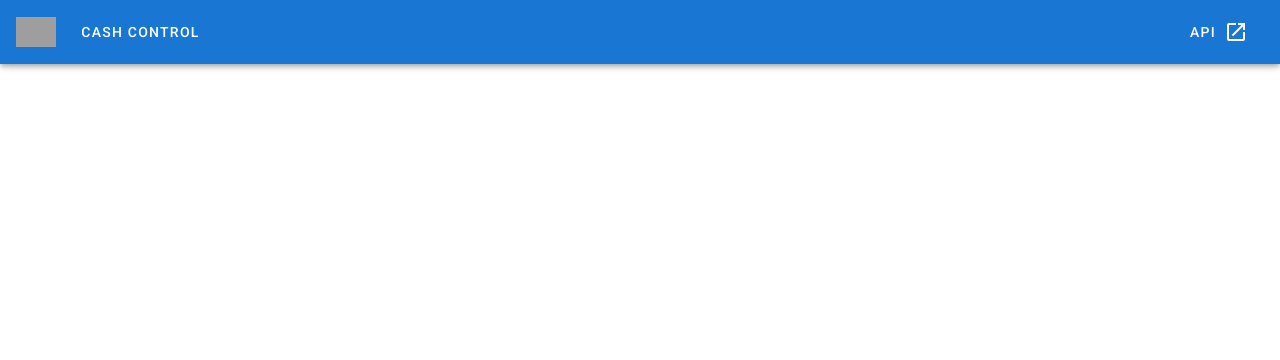
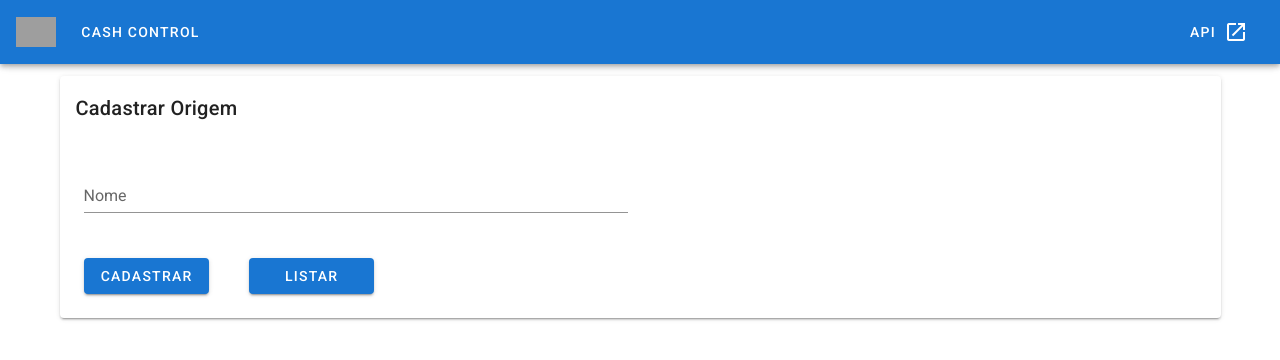
Before and after one commit to lucasromagnoli/cashcontrol-spa, a Vue app: page /origin in a window 1280 px wide. Shown: the top 360 px of the page. Built offline with nearby package versions, Linux system fonts and the light colour scheme; grey boxes are pictures that could not be loaded.

Commit message:
Inserindo a versão alpha das origens

```diff
--- a/src/pages/Category.vue
+++ b/src/pages/Category.vue
@@ -36,10 +36,10 @@
 </template>
 
 <script>
-import {api} from "@/service/api";
+import {api} from '@/service/api';
 
 export default {
-  name: "Category",
+  name: 'Category',
   data: () => ({
     loading: true,
     search: '',
--- /dev/null
+++ b/src/pages/origens/OriginForm.vue
@@ -0,0 +1,93 @@
+<template>
+  <v-container>
+    <v-card>
+      <v-card-title>Cadastrar Origem</v-card-title>
+      <v-container>
+        <v-alert
+            v-if="success || error"
+            :type="this.success ? 'success' : 'error'"
+        >{{ alertMessage }}
+        </v-alert>
+
+          <v-col cols="12" md="6">
+            <v-text-field
+                label="Nome"
+                v-model="name"
+            >
+            </v-text-field>
+          </v-col>
+
+        <v-col cols="12" md="6">
+          <v-btn
+              width="125px"
+              color="primary"
+              @click.prevent="insert"
+          >
+            <span v-if="!loading">Cadastrar</span>
+
+            <v-progress-circular
+                indeterminate
+                color="white"
+                v-if="loading"
+            ></v-progress-circular>
+          </v-btn>
+
+          <v-btn
+              width="125px"
+              color="primary"
+              class="ml-10"
+              :to="{name: 'originList'}"
+          >
+            <span>Listar</span>
+          </v-btn>
+        </v-col>
+
+      </v-container>
+    </v-card>
+  </v-container>
+</template>
+
+<script>
+
+
+import {api, endpoint} from '@/service/api';
+
+export default {
+  name: 'OrigenForm',
+  data() {
+    return {
+      success: false,
+      error: false,
+      loading: false,
+      alertMessage: '',
+      name: ''
+    }
+  },
+  methods: {
+    insert() {
+      const payload = {
+        name: this.name
+      };
+      this.loading = true;
+
+      api.post(endpoint.ORIGIN, payload).then(r => {
+        this.success = true;
+        this.error = false;
+        this.name = '';
+        this.alertMessage = r.data.message;
+        this.loading = false;
+      }).catch(({response}) => {
+        this.success = false
+        this.error = true;
+        this.alertMessage = response.data.message;
+        this.loading = false;
+        console.error(response);
+      });
+    }
+  }
+}
+</script>
+
+<style scoped>
+
+</style>
--- /dev/null
+++ b/src/pages/origens/OriginList.vue
@@ -0,0 +1,64 @@
+<template>
+  <v-container>
+    <v-card>
+      <v-card-title>
+        <h1>Origens</h1>
+      </v-card-title>
+
+      <v-card-title
+          class="align-end">
+        <v-text-field
+            append-icon="mdi-magnify"
+            label="Pesquisar"
+            v-model="search"
+            single-line
+            hide-details
+        ></v-text-field>
+        <v-spacer></v-spacer>
+
+        <v-btn
+            color="primary"
+            :to="{name: 'originForm'}"
+        >
+          Cadastrar
+        </v-btn>
+      </v-card-title>
+      <v-data-table
+          dense
+          :headers="headers"
+          :items="origins"
+          :loading="loading"
+          :search="search"
+          item-key="name"
+          class="elevation-1"
+      ></v-data-table>
+    </v-card>
+  </v-container>
+</template>
+
+<script>
+import {api, endpoint, map} from '@/service/api';
+
+export default {
+  name: 'OriginList',
+  data: () => ({
+    search: '',
+    loading: true,
+    lastLoad: null,
+    origins: [],
+    headers: [
+      {text: 'Código', value: 'id', align: 'start'},
+      {text: 'Nome', value: 'name'},
+    ],
+  }),
+  async created() {
+    const request = await api.get(map(endpoint.ORIGIN, endpoint.SEARCH));
+    this.origins = request.data.payload.content;
+    this.loading = false;
+  }
+}
+</script>
+
+<style scoped>
+
+</style>
--- a/src/router/routes.js
+++ b/src/router/routes.js
@@ -1,5 +1,7 @@
-import homePage from "@/pages/Home";
-import categoryPage from "@/pages/Category";
+import homePage from '@/pages/Home';
+import categoryPage from '@/pages/Category';
+import OriginForm from '@/pages/origens/OriginForm';
+import OriginList from '@/pages/origens/OriginList';
 
 const routes = [
   {
@@ -11,7 +13,17 @@ const routes = [
     path: '/category',
     name: 'category',
     component: categoryPage
-  }
+  },
+  {
+    path: '/origin',
+    name: 'originForm',
+    component: OriginForm,
+  },
+  {
+    path: '/origin/list',
+    name: 'originList',
+    component: OriginList,
+  },
 ]
 
 export default routes;
--- a/src/service/api.js
+++ b/src/service/api.js
@@ -1,7 +1,7 @@
-import axios from "axios";
+import axios from 'axios';
 
 const instance = axios.create({
-    baseURL: "http://localhost:8080"
+  baseURL: 'http://localhost:8080'
 });
 
 export const api = {
@@ -12,3 +12,12 @@ export const api = {
     return instance.post(url, body);
   }
 }
+
+export const endpoint = {
+  SEARCH: '?page=0&size=1000', // TODO: Configurar os datatable para ordenar e filtrar no server side ?
+  ORIGIN: '/origin'
+}
+
+export function map(...maps) {
+  return maps.join('');
+}
```
Also changed, not shown: 1 other file (tests, documents, lock files or other folders). Lines whose indentation alone changed are shown as unchanged.
